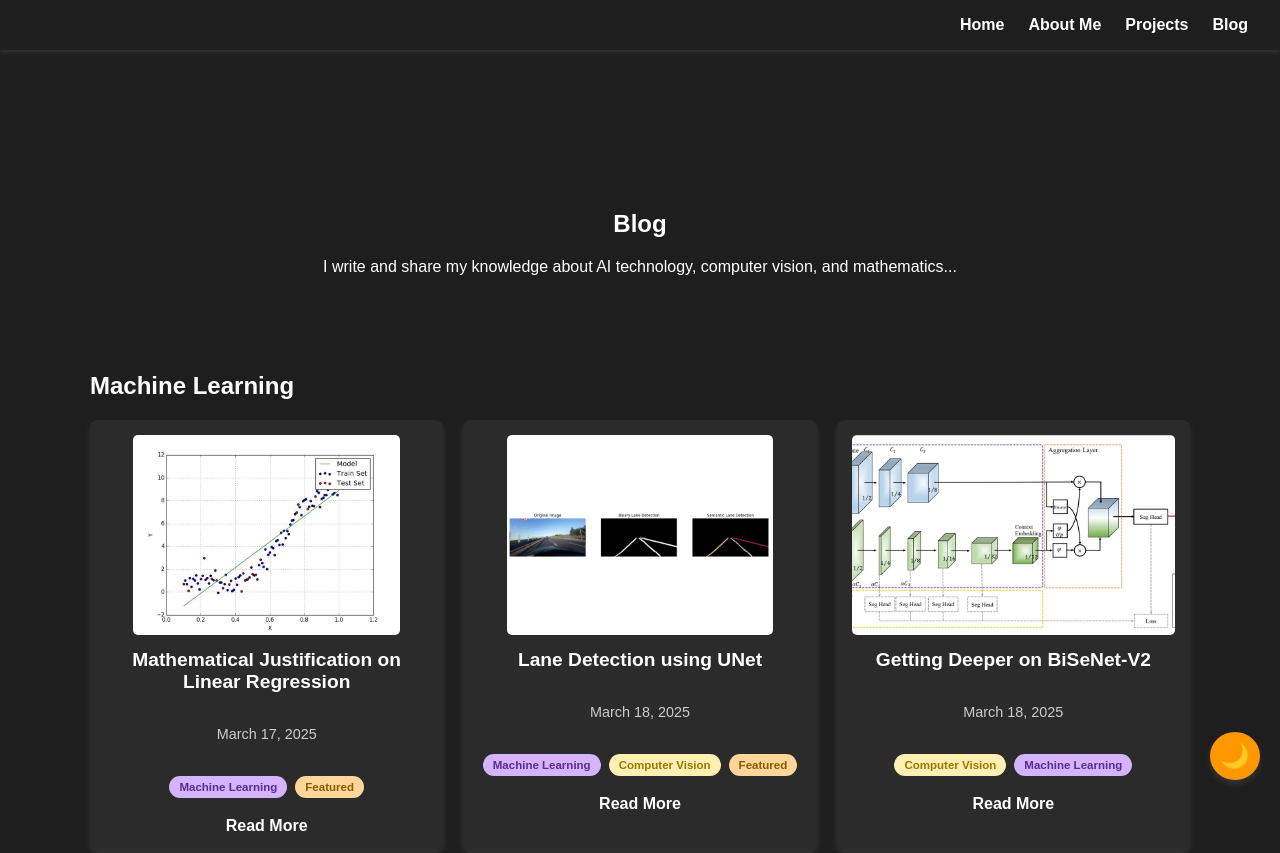
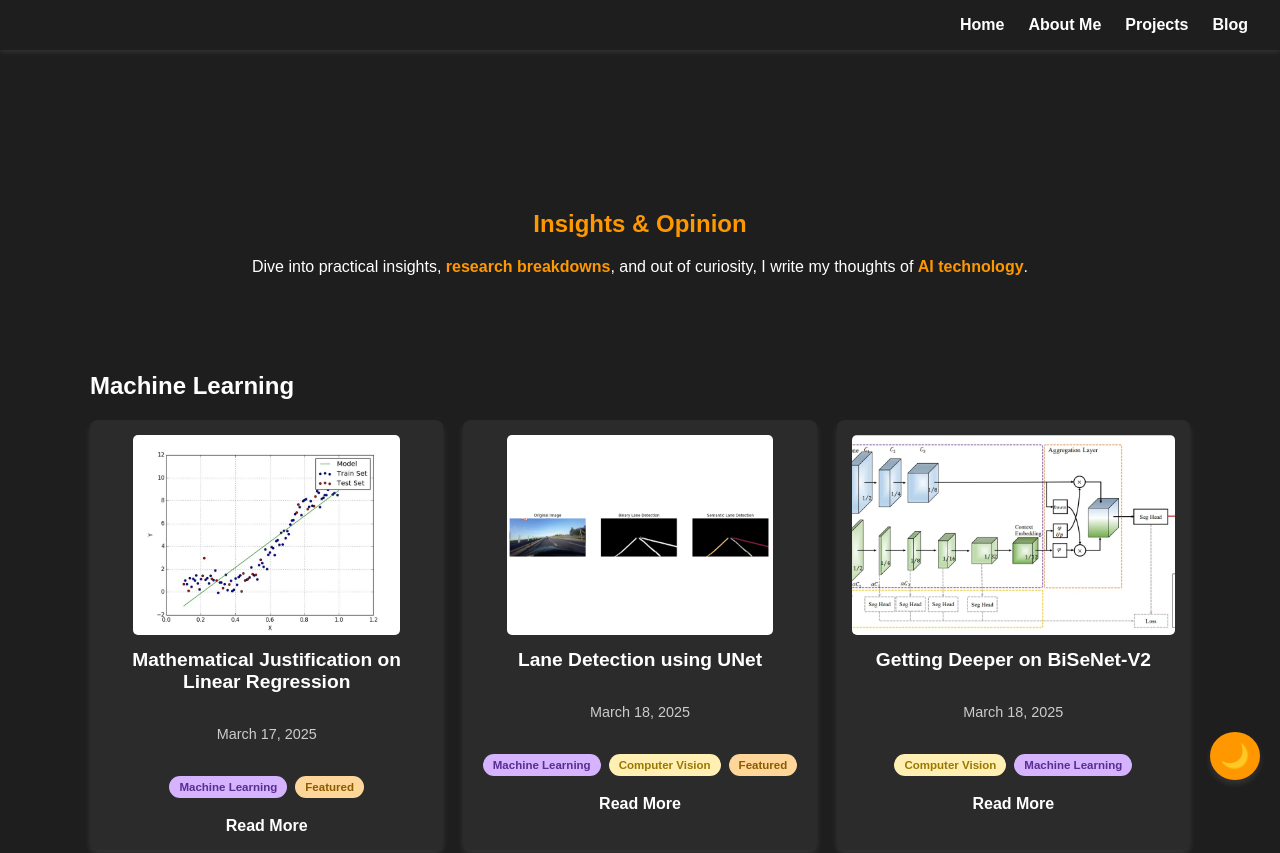
Before and after one commit to diazoangga/diazoangga.github.io, a plain HTML site: page blog/main.html in a window 1280 px wide. Shown: the top 853 px of the page. Drawn offline with nearby package versions, Linux system fonts and the light colour scheme.

Commit message:
edit the introductory

```diff
--- a/blog/main.html
+++ b/blog/main.html
@@ -24,8 +24,11 @@
 
   <main>
     <section id="blog-header">
-      <h1>Blog</h1>
-      <p>I write and share my knowledge about AI technology, computer vision, and mathematics...</p>
+      <h1>Insights & Opinion</h1>
+      <p>
+        Dive into practical insights, <strong>research breakdowns</strong>, and out of curiosity,
+        I write my thoughts of <strong>AI technology</strong>.
+      </p>
     </section>
 
     <section id="blog-categories">
--- a/blog/style.css
+++ b/blog/style.css
@@ -9,6 +9,9 @@
   --border-radius: 8px;
 }
 
+h1, strong {
+  color: var(--secondary-color);
+}
 .light-mode {
   --primary-text-color: #1e1e1e;
   --secondary-text-color: #333;
```
Also changed, not shown: projects/main.html (+7 -1 lines).
